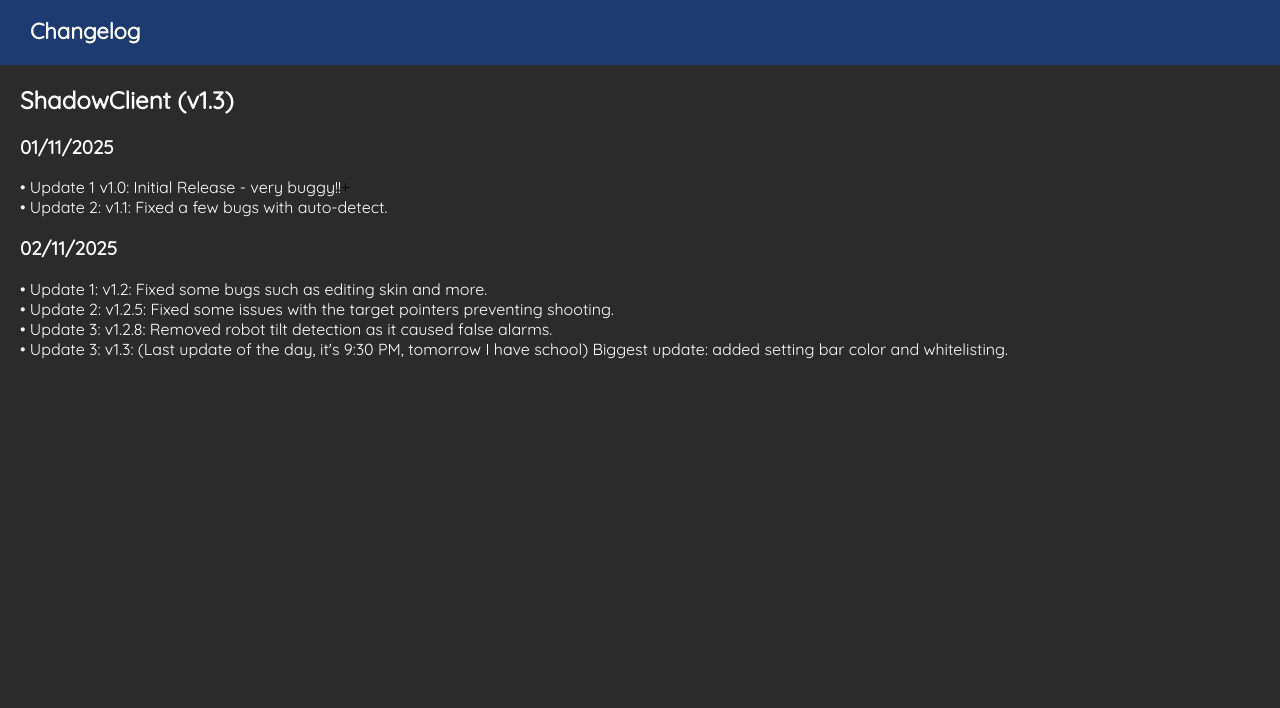
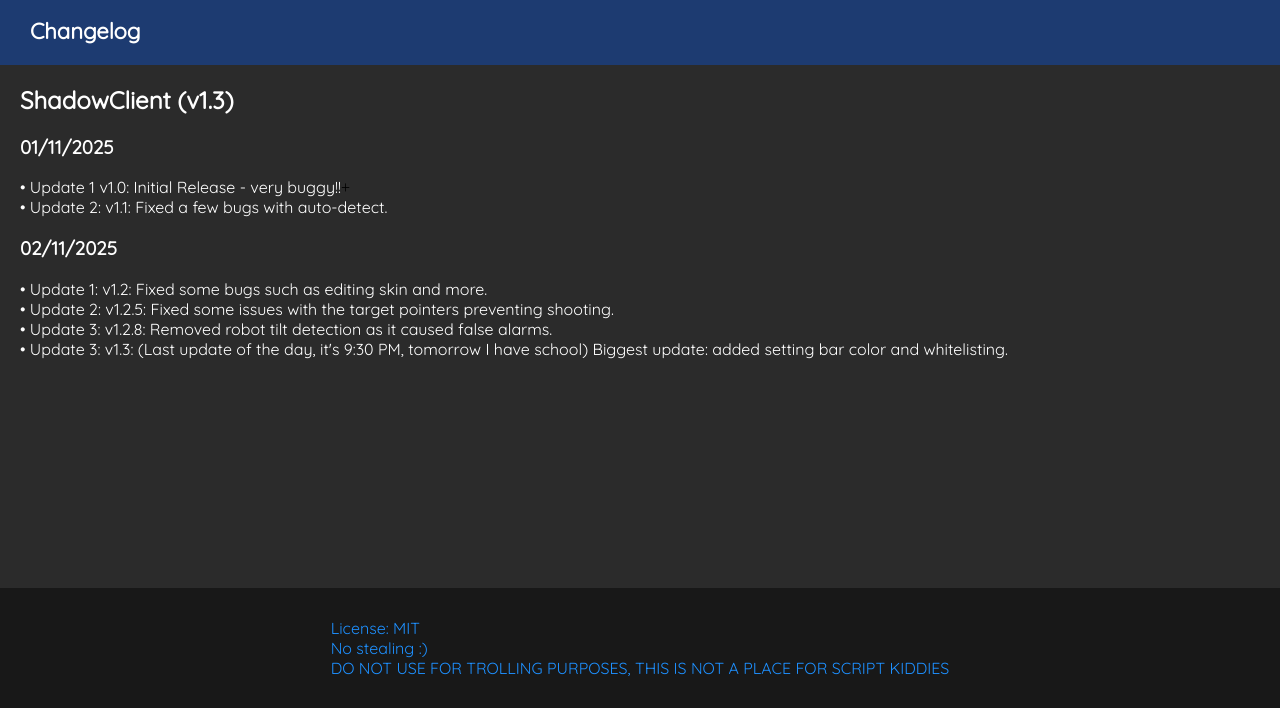
Before and after one commit to directprogrammer1/HackClients, a plain HTML site: page changelog.html in a window 1280 px wide. Shown: the part 92-800 px from the top of the page. Drawn offline with Linux system fonts and the light colour scheme.

Commit message:
Update changelog.html
Ys

```diff
--- a/changelog.html
+++ b/changelog.html
@@ -31,5 +31,8 @@
             <br>
             <span class="text">• Update 3: v1.3: (Last update of the day, it's 9:30 PM, tomorrow I have school) Biggest update: added setting bar color and whitelisting.</span>
         </div>
+        <div class="footer text">
+            License: MIT<br>No stealing :)<br>DO NOT USE FOR TROLLING PURPOSES, THIS IS NOT A PLACE FOR SCRIPT KIDDIES
+        </div>
     </body>
 </html>
```
